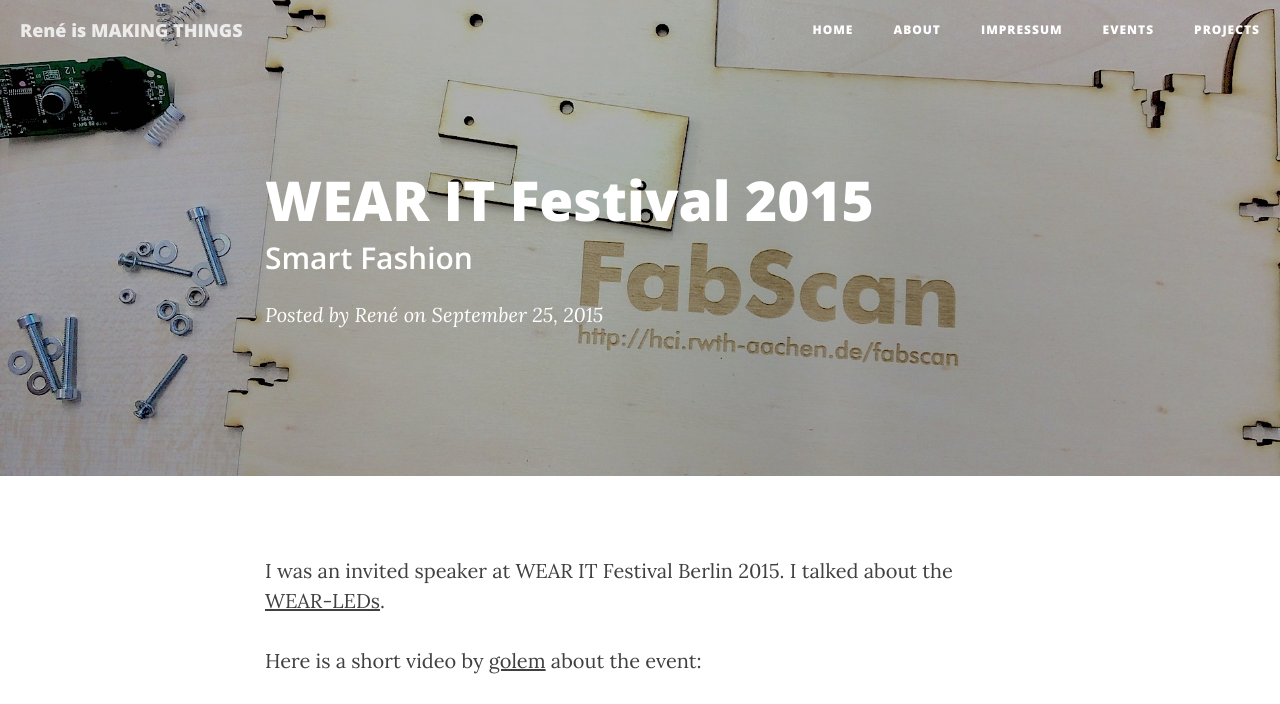
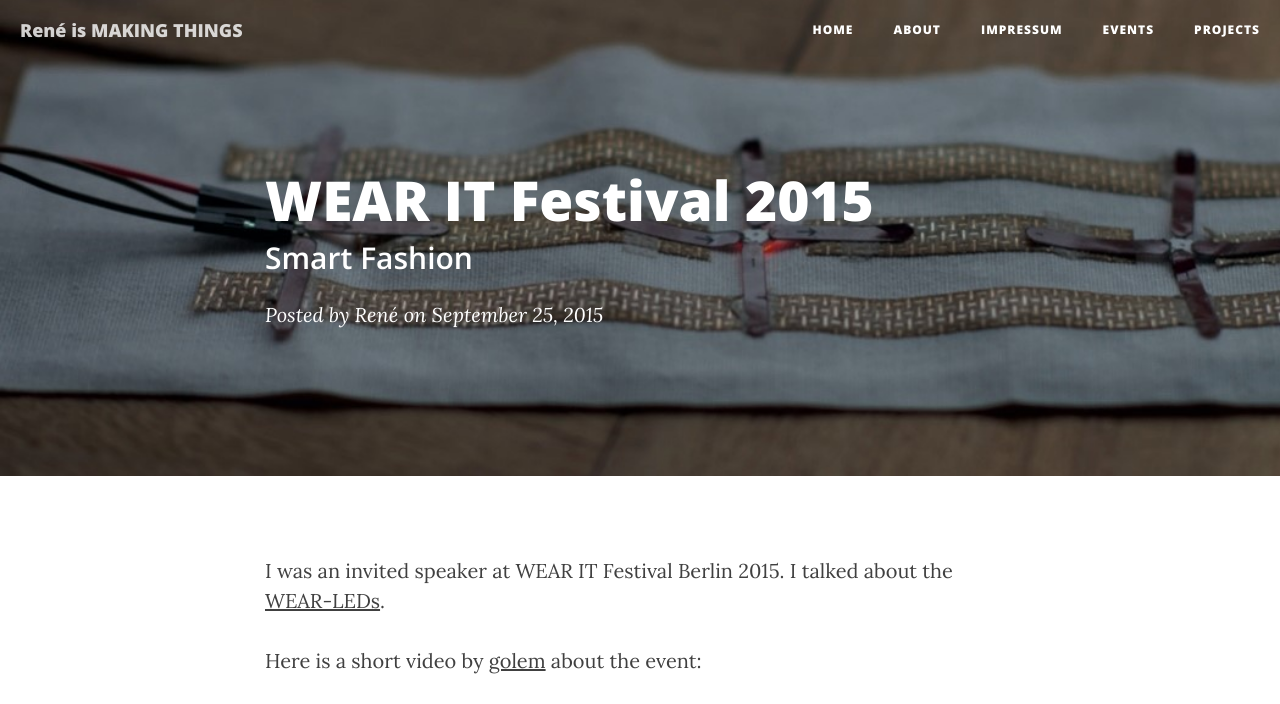
Before and after one commit to renebohne/renebohne.github.io, a Jekyll site: the page built from _posts/2015-09-25-wearit.markdown, in a window 1280 px wide. Shown: the top 704 px of the page. Built offline with Jekyll 4.4.1, drawn with Linux system fonts in a browser that asks for light colours; nearby versions of some CDN libraries; grey boxes are pictures that could not be loaded.

Commit message:
more images

```diff
--- a/_posts/2015-09-25-wearit.markdown
+++ b/_posts/2015-09-25-wearit.markdown
@@ -4,7 +4,7 @@
 subtitle:   "Smart Fashion"
 date:       2015-09-25 08:00:00
 author:     "René"
-header-img: "img/fabscanfront.jpg"
+header-img: "img/wearleds.jpg"
 tags: event
 ---
 I was an invited speaker at WEAR IT Festival Berlin 2015. I talked about the [WEAR-LEDs](http://www.wear-leds.com).
```
Also changed, not shown: img/blumen.jpg (added), img/holz.jpg (added), img/laser.jpg (added), img/led.jpg (added), img/wearleds.jpg (added).
